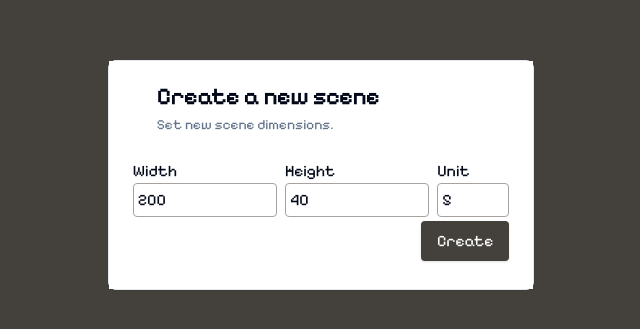
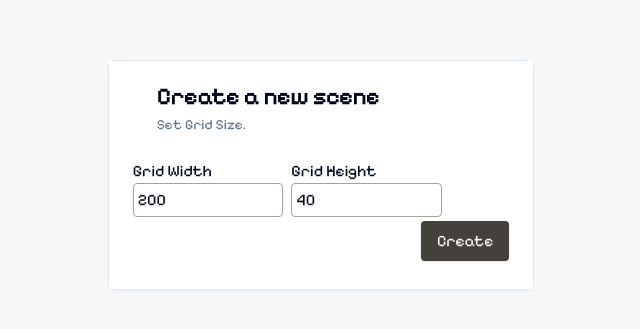
Before and after one commit to abdessamad-zgor/drawbit, a React (Vite) app: page /new in a window 1280 px wide. Shown: the part 225-554 px from the top of the page, without its empty margins (319-959 px from the left). Built offline with nearby package versions, Linux system fonts and the light colour scheme.

Commit message:
make it overlay ?

```diff
--- a/src/views/New.tsx
+++ b/src/views/New.tsx
@@ -5,26 +5,22 @@ import React from 'react'
 function New() {
   const { createNewScene, onDimensionsChange, onUnitChange, newDimensions, newUnit } = useScene()
   return (
-    <div className='w-full min-h-screen flex flex-col items-center justify-center bg-stone-700'>
+    <div className='absolute inset-0 z-90 w-full min-h-screen flex flex-col items-center justify-center bg-stone-200/30'>
       <Card className='w-4/12' >
         <CardContent className=' bg-white'>
           <CardHeader>
             <CardTitle>Create a new scene</CardTitle>
-            <CardDescription>Set new scene dimensions.</CardDescription>
+            <CardDescription>Set Grid Size.</CardDescription>
           </CardHeader>
           <form className='w-full' onSubmit={createNewScene}>
             <div className='flex w-full gap-2'>
               <div className='w-2/5 flex flex-col'>
-                <label className=''>Width</label>
+                <label className=''>Grid Width</label>
                 <input className='border border-stone-400 w-full p-1 rounded' type="number" name="dem-x" value={newDimensions[0]} onChange={onDimensionsChange} />
               </div>
               <div className='w-2/5 flex flex-col'>
-                <label>Height</label>
+                <label>Grid Height</label>
                 <input className='border border-stone-400 w-full p-1 rounded' type="number" name="dem-y" value={newDimensions[1]} onChange={onDimensionsChange} />
-              </div>
-              <div className='w-1/5 flex flex-col'>
-                <label className=''>Unit</label>
-                <input className='border border-stone-400 w-full p-1 rounded' type="number" value={newUnit} onChange={onUnitChange} />
               </div>
             </div>
             <div className='flex justify-end py-1'>
```
Also changed, not shown: 1 other file (tests, documents, lock files or other folders).
